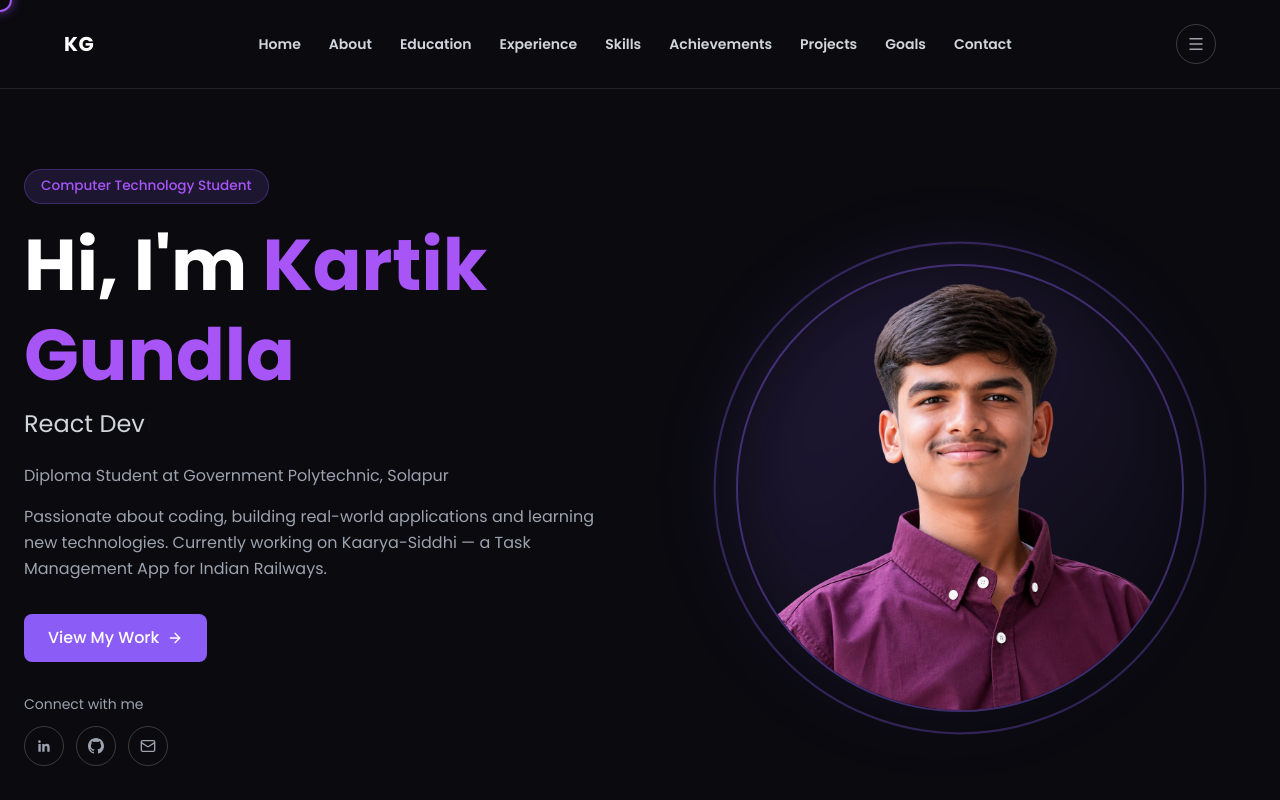
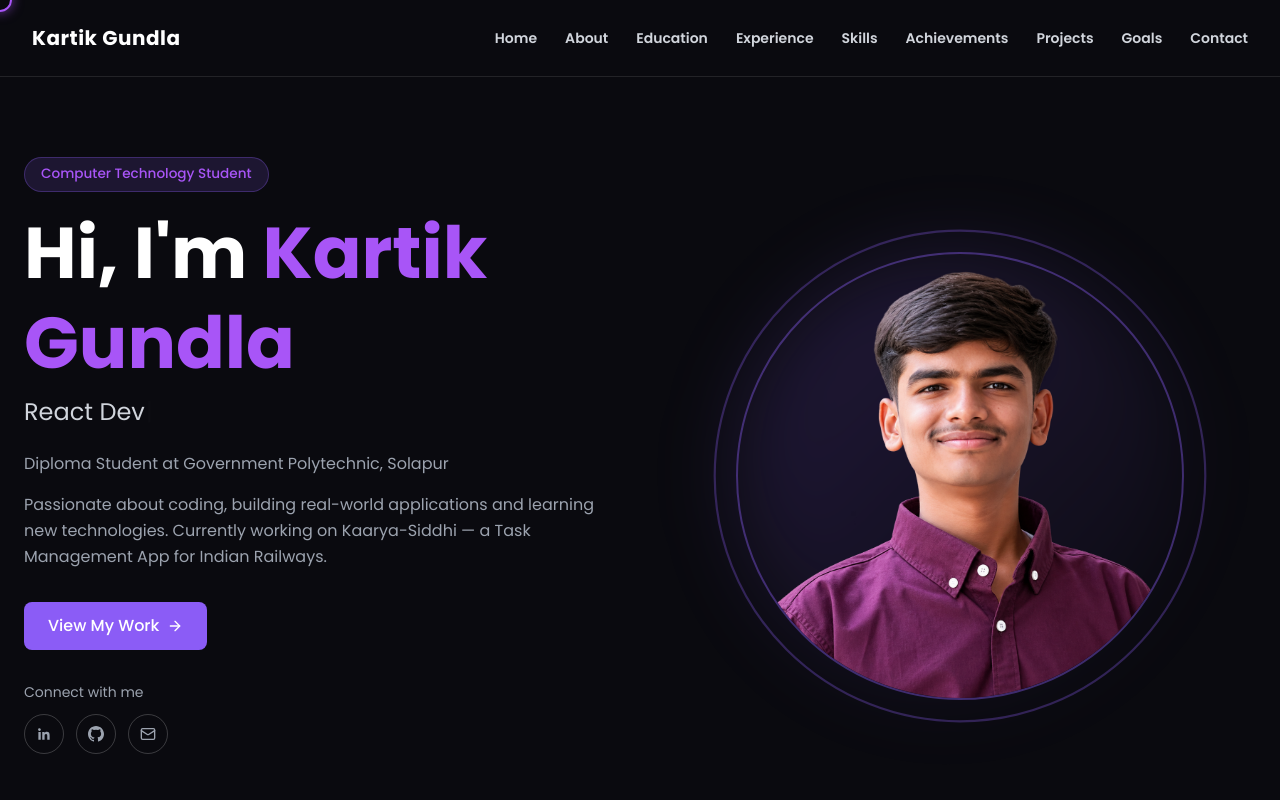
Before and after one commit to kartikgundla/Kartik-Portfolio, a React (Vite) app: page / in a window 1280 px wide. Shown: the top 800 px of the page. Built offline with nearby package versions, Linux system fonts and the light colour scheme.

Commit message:
Removed hammberger icon from web

```diff
--- a/src/components/Navbar.jsx
+++ b/src/components/Navbar.jsx
@@ -23,10 +23,17 @@ function Navbar() {
   };
 
   return (
-    <nav className="w-full flex items-center justify-between px-4 md:px-16 py-4 md:py-6 bg-bg border-b border-white/10 sticky top-0 z-50">
-      <div className="text-white font-bold text-lg md:text-xl tracking-wide">KG</div>
+    <nav className="w-full bg-bg border-b border-white/10 sticky top-0 z-50 px-6 lg:px-8 py-4 md:py-6">
+      {/* Container aligned with page content */}
+      <div className="max-w-7xl mx-auto relative flex items-center justify-between">
 
-      <ul className="hidden lg:flex items-center gap-5 xl:gap-7">
+        {/* Name aligned to the left edge of the content container */}
+        <div className="text-white font-bold text-base lg:text-xl tracking-wide whitespace-nowrap">
+          Kartik Gundla
+        </div>
+
+        {/* Links positioned toward the right/center */}
+        <ul className="hidden lg:flex items-center gap-5 xl:gap-7 ml-auto">
           {navLinks.map((link) => (
             <li key={link.id}>
               <button
@@ -39,15 +46,17 @@ function Navbar() {
           ))}
         </ul>
 
-      <div className="flex items-center gap-3">
+        {/* Mobile Toggle Button */}
         <button
           onClick={() => setMenuOpen(!menuOpen)}
-          className="lg:hidden icon-circle w-9 h-9"
+          className="lg:!hidden icon-circle w-9 h-9 ml-auto"
         >
           {menuOpen ? <X size={18} /> : <Menu size={18} />}
         </button>
+
       </div>
 
+      {/* Mobile Dropdown Menu */}
       {menuOpen && (
         <ul className="absolute top-full left-0 w-full bg-bg border-b border-white/10 flex flex-col items-center gap-5 py-6 lg:hidden max-h-[70vh] overflow-y-auto">
           {navLinks.map((link) => (
--- a/src/sections/Projects.jsx
+++ b/src/sections/Projects.jsx
@@ -65,6 +65,7 @@ export default function Projects() {
 
       <a
         href="https://github.com/kartikgundla"
+        target="_blank"
         className="inline-flex items-center gap-2 mt-6 text-sm font-medium text-accent2 hover:underline"
       >
         <ExternalLink size={16} />
```
Lines whose indentation alone changed are shown as unchanged.
